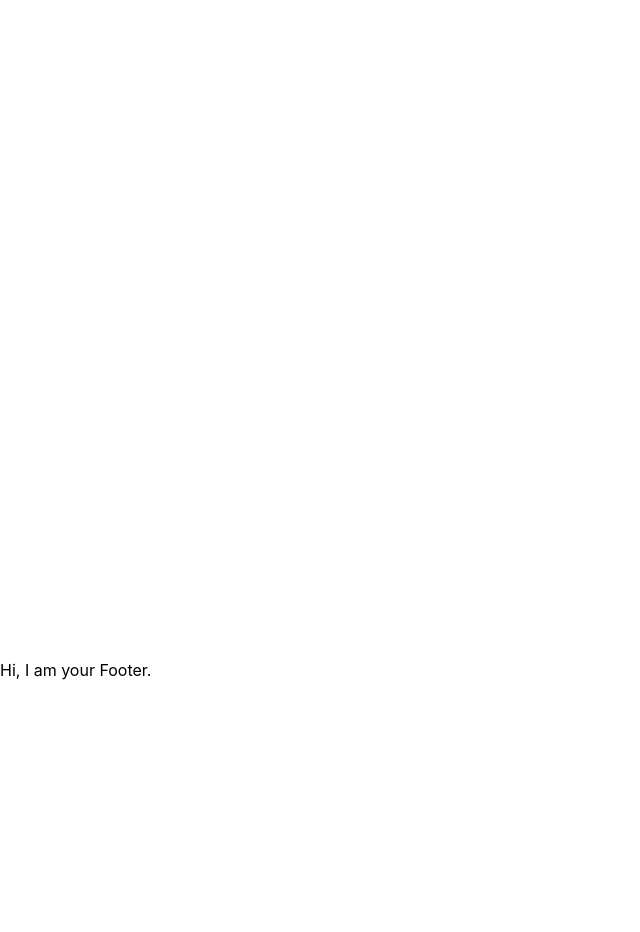
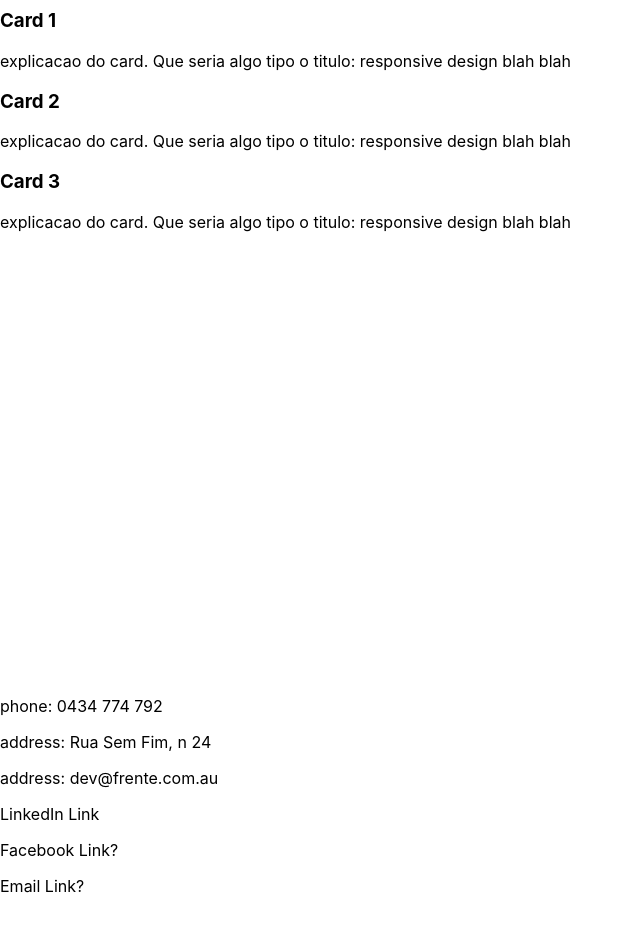
Before and after one commit to gabrielcon6/frente, a React (Create React App) app: page / in a window 1280 px wide. Shown: the part 1780-2712 px from the top of the page, without its empty margins (0-640 px from the left). Before the commit the page ends 2460 px from the top, so only its background shows below. Built offline with nearby package versions, Linux system fonts and the light colour scheme.

Commit message:
about and footer content updated

```diff
--- a/src/pages/About.js
+++ b/src/pages/About.js
@@ -4,7 +4,17 @@ import React from 'react';
 const About = () => {
     return (
         <section id="about">
-            <div style={{height: "100vh"}}>Hi, I am your About.</div>
+            <div style={{height: "100vh"}}>
+                <h2>Aqui a gente vai escrever uma frase de impacto meio longuinha explicando o que a gente faz.</h2>
+                <h3>our team</h3>
+                <p>Aqui explicar de onde a empresa veio e quem somos. Umas 5 linhas de explicacao.</p>
+                <h3>Card 1</h3>
+                <p>explicacao do card. Que seria algo tipo o titulo: responsive design blah blah</p>
+                <h3>Card 2</h3>
+                <p>explicacao do card. Que seria algo tipo o titulo: responsive design blah blah</p>
+                <h3>Card 3</h3>
+                <p>explicacao do card. Que seria algo tipo o titulo: responsive design blah blah</p>
+            </div>
         </section>
     )
 }
--- a/src/pages/Footer.js
+++ b/src/pages/Footer.js
@@ -3,8 +3,20 @@ import React from 'react';
 
 const Footer = () => {
     return (
-        <div>Hi, I am your Footer.</div>
-    )
+        <section id="contact">
+            <div style={{height: "100vh"}}>
+                <div class="address">
+                    <p>phone: 0434 774 792</p>
+                    <p>address: Rua Sem Fim, n 24</p>
+                    <p>address: dev@frente.com.au</p>
+                </div>
+                <div class="icons-contact">
+                    <p>LinkedIn Link</p>
+                    <p>Facebook Link?</p>
+                    <p>Email Link?</p>
+                </div>
+            </div>
+        </section>    )
 }
 
 export default Footer;
```
